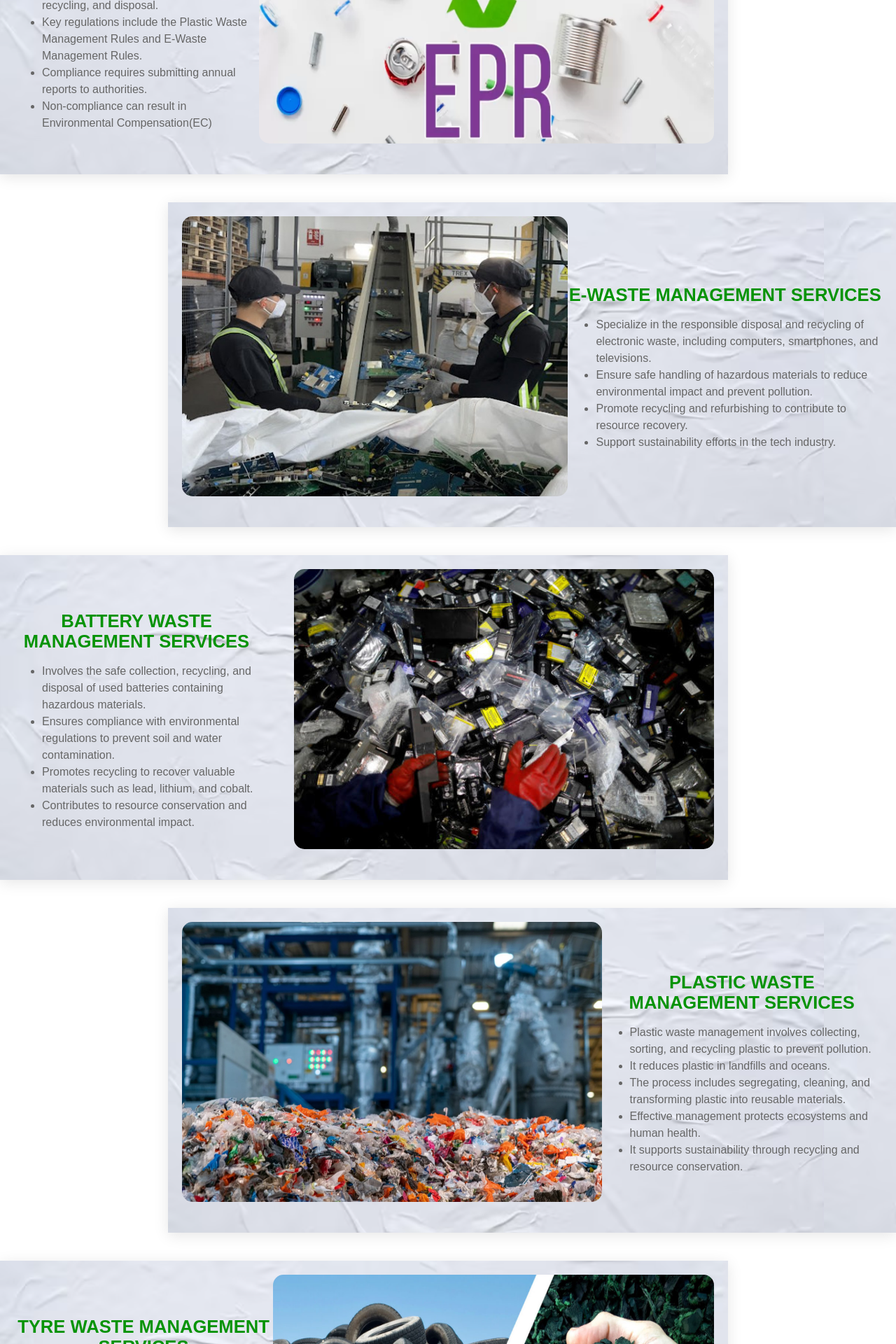
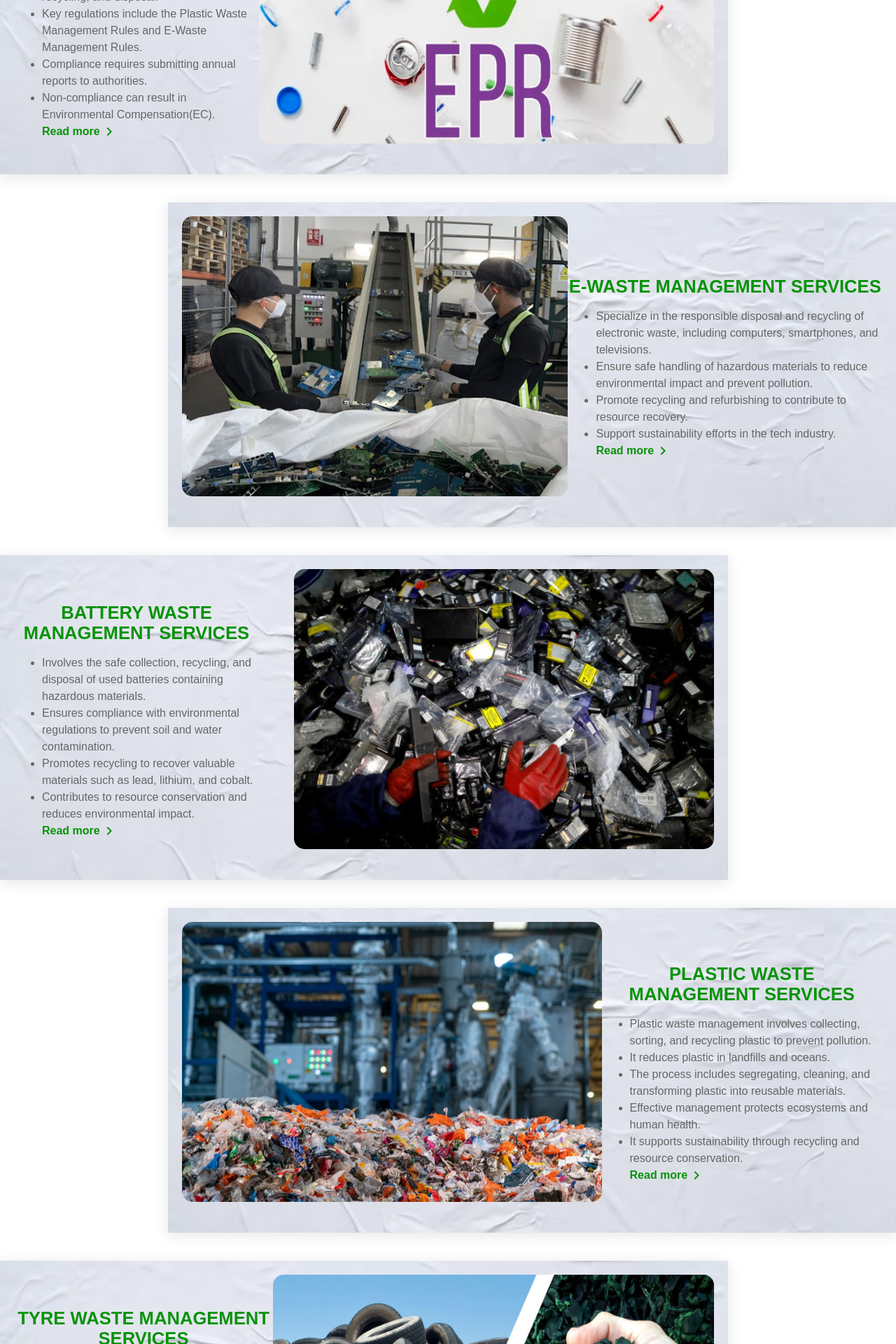
Before and after one commit to albin008/hines, a React (Create React App) app: page / in a window 1280 px wide. Shown: the part 1560-3480 px from the top of the page at 70% size. Built offline with nearby package versions, Linux system fonts and the light colour scheme; a web font is replaced by a local one.

Commit message:
Read More added

```diff
--- a/src/App.js
+++ b/src/App.js
@@ -52,6 +52,7 @@ import Landfill from './components/Landfill/Landfill';
 import ESG from './components/ESG/ESG';
 import Carbon from './components/Carbon/Carbon';
 import EwasteAudit from './components/EwasteAudit/EwasteAudit';
+import KeyboardArrowRightIcon from '@mui/icons-material/KeyboardArrowRight';
 
 import { CONFIG } from "./Utility";
 console.log(CONFIG);
@@ -192,7 +193,10 @@ function MainPage() {
               <li>Companies must ensure proper collection, recycling, and disposal.</li>
               <li>Key regulations include the Plastic Waste Management Rules and E-Waste Management Rules.</li>
               <li>Compliance requires submitting annual reports to authorities.</li>
-              <li>Non-compliance can result in Environmental Compensation(EC)</li>
+              <li>Non-compliance can result in Environmental Compensation(EC).</li>
+              <div style={{display: 'flex', alignItems: 'center', gap: '1px','color':'#079307' }}>
+                <strong>Read more</strong><KeyboardArrowRightIcon/>
+              </div>
         </ul>
       </div>
       <div className="product-image">
@@ -212,6 +216,9 @@ function MainPage() {
           <li>Ensure safe handling of hazardous materials to reduce environmental impact and prevent pollution.</li>
           <li>Promote recycling and refurbishing to contribute to resource recovery.</li>
           <li>Support sustainability efforts in the tech industry.</li>
+          <div style={{display: 'flex', alignItems: 'center', gap: '1px','color':'#079307' }}>
+            <strong>Read more</strong><KeyboardArrowRightIcon/>
+          </div>
         </ul>
       </div>
     </div>
@@ -225,6 +232,9 @@ function MainPage() {
           <li>Ensures compliance with environmental regulations to prevent soil and water contamination.</li>
           <li>Promotes recycling to recover valuable materials such as lead, lithium, and cobalt.</li>
           <li>Contributes to resource conservation and reduces environmental impact.</li>
+          <div style={{display: 'flex', alignItems: 'center', gap: '1px','color':'#079307' }}>
+            <strong>Read more</strong><KeyboardArrowRightIcon/>
+          </div>
         </ul>
       </div>
       <div className="product-image battery">
@@ -245,6 +255,9 @@ function MainPage() {
           <li>The process includes segregating, cleaning, and transforming plastic into reusable materials.</li>
           <li>Effective management protects ecosystems and human health.</li>
           <li>It supports sustainability through recycling and resource conservation.</li>
+          <div style={{display: 'flex', alignItems: 'center', gap: '1px','color':'#079307' }}>
+            <strong>Read more</strong><KeyboardArrowRightIcon/>
+          </div>
         </ul>
       </div>
     </div>
@@ -259,6 +272,9 @@ function MainPage() {
           <li>Transform tires into useful products, such as rubber mulch, fuel, or road surfaces.</li>
           <li>Mitigate pollution and support resource recovery.</li>
           <li>Contribute to a circular economy.</li>
+          <div style={{display: 'flex', alignItems: 'center', gap: '1px','color':'#079307' }}>
+            <strong>Read more</strong><KeyboardArrowRightIcon/>
+          </div>
         </ul>
       </div>
       <div className="product-image">
@@ -278,6 +294,9 @@ function MainPage() {
           <li>Prevents environmental contamination by ensuring oil is treated and recycled to reclaim valuable resources like base oils and energy.</li>
           <li>Complies with regulatory standards while promoting sustainability.</li>
           <li>Reduces waste and minimizes the environmental impact of oil disposal.</li>
+          <div style={{display: 'flex', alignItems: 'center', gap: '1px','color':'#079307' }}>
+            <strong>Read more</strong><KeyboardArrowRightIcon/>
+          </div>
         </ul>
       </div>
     </div>
@@ -291,6 +310,9 @@ function MainPage() {
           <li>Evaluate resource use, waste management, and energy consumption.</li>
           <li>Provide tailored solutions to enhance efficiency and reduce carbon footprints.</li>
           <li>Help organizations boost their reputation, lower costs, and contribute to a healthier planet.</li>
+          <div style={{display: 'flex', alignItems: 'center', gap: '1px','color':'#079307' }}>
+            <strong>Read more</strong><KeyboardArrowRightIcon/>
+          </div>
         </ul>
       </div>
       <div className="product-image">
@@ -310,6 +332,9 @@ function MainPage() {
           <li>Aims to divert organic waste from landfills, reducing methane emissions and promoting composting or anaerobic digestion.</li>
           <li>Transforms organic waste into nutrient-rich compost or biogas.</li>
           <li>Supports sustainable practices and contributes to soil health and renewable energy production.</li>
+          <div style={{display: 'flex', alignItems: 'center', gap: '1px','color':'#079307' }}>
+            <strong>Read more</strong><KeyboardArrowRightIcon/>
+          </div>
         </ul>
       </div>
     </div>
@@ -323,6 +348,9 @@ function MainPage() {
           <li>Involve the collection, transportation, treatment, and disposal of medical waste, including sharps, infectious materials, and pharmaceuticals.</li>
           <li>Minimize environmental impact and reduce the risk of infection and injury while adhering to regulatory standards.</li>
           <li>Protect public health and promote sustainability within the healthcare sector.</li>
+          <div style={{display: 'flex', alignItems: 'center', gap: '1px','color':'#079307' }}>
+            <strong>Read more</strong><KeyboardArrowRightIcon/>
+          </div>
         </ul>
       </div>
       <div className="product-image">
@@ -343,6 +371,9 @@ function MainPage() {
           <li>Minimize contamination and protect public health.</li>
           <li>Include monitoring and maintenance to reduce long-term environmental impacts.</li>
           <li>Promote sustainable waste practices.</li>
+          <div style={{display: 'flex', alignItems: 'center', gap: '1px','color':'#079307' }}>
+            <strong>Read more</strong><KeyboardArrowRightIcon/>
+          </div>
         </ul>
       </div>
     </div>
@@ -356,6 +387,9 @@ function MainPage() {
           <li>Ensure transparency and compliance with regulations.</li>
           <li>Enhance ESG disclosures to improve company reputation and attract investors.</li>
           <li>Promote sustainable practices within organizations.</li>
+          <div style={{display: 'flex', alignItems: 'center', gap: '1px','color':'#079307' }}>
+            <strong>Read more</strong><KeyboardArrowRightIcon/>
+          </div>
         </ul>
       </div>
       <div className="product-image">
@@ -375,6 +409,9 @@ function MainPage() {
           <li>Green credits incentivize eco-friendly practices.</li>
           <li>Managing carbon footprints involves assessing and minimizing emissions.</li>
           <li>Together, these strategies promote sustainability and corporate responsibility in addressing climate change.</li>
+          <div style={{display: 'flex', alignItems: 'center', gap: '1px','color':'#079307' }}>
+            <strong>Read more</strong><KeyboardArrowRightIcon/>
+          </div>
         </ul>
       </div>
     </div>
@@ -389,6 +426,9 @@ function MainPage() {
           <li>It tracks e-waste quantities and recovery rates.</li>
           <li>These efforts support transparent reporting and sustainability goals.</li>
           <li>Accurate auditing optimizes recycling and resource recovery.</li>
+          <div style={{display: 'flex', alignItems: 'center', gap: '1px','color':'#079307' }}>
+            <strong>Read more</strong><KeyboardArrowRightIcon/>
+          </div>
         </ul>
       </div>
       <div className="product-image">
@@ -532,7 +572,7 @@ function Footer() {
           <EmailIcon style={{ cursor: 'pointer' }} />
         </div>
         <div className="footer-contact">
-          <p className="footer-text" style={{"font-size":"1.2rem"}}>EMAIL: INFO@HINES.COM</p>
+          <p className="footer-text" style={{"font-size":"1.2rem"}}>EMAIL: INFO@HINESECO.COM</p>
           <p className="footer-text" style={{"font-size":"1.2rem"}}>PHONE: +91 7259302999</p>
         </div>
       </div>
```
